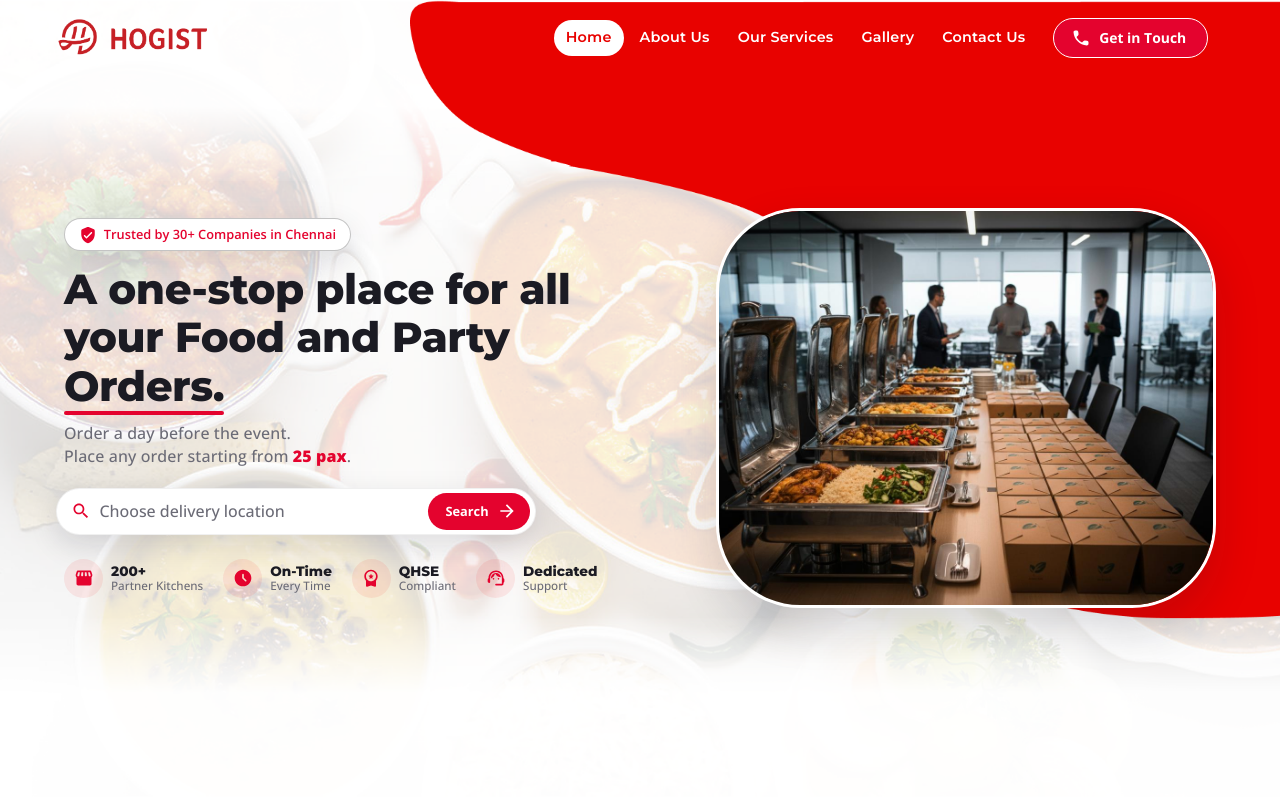
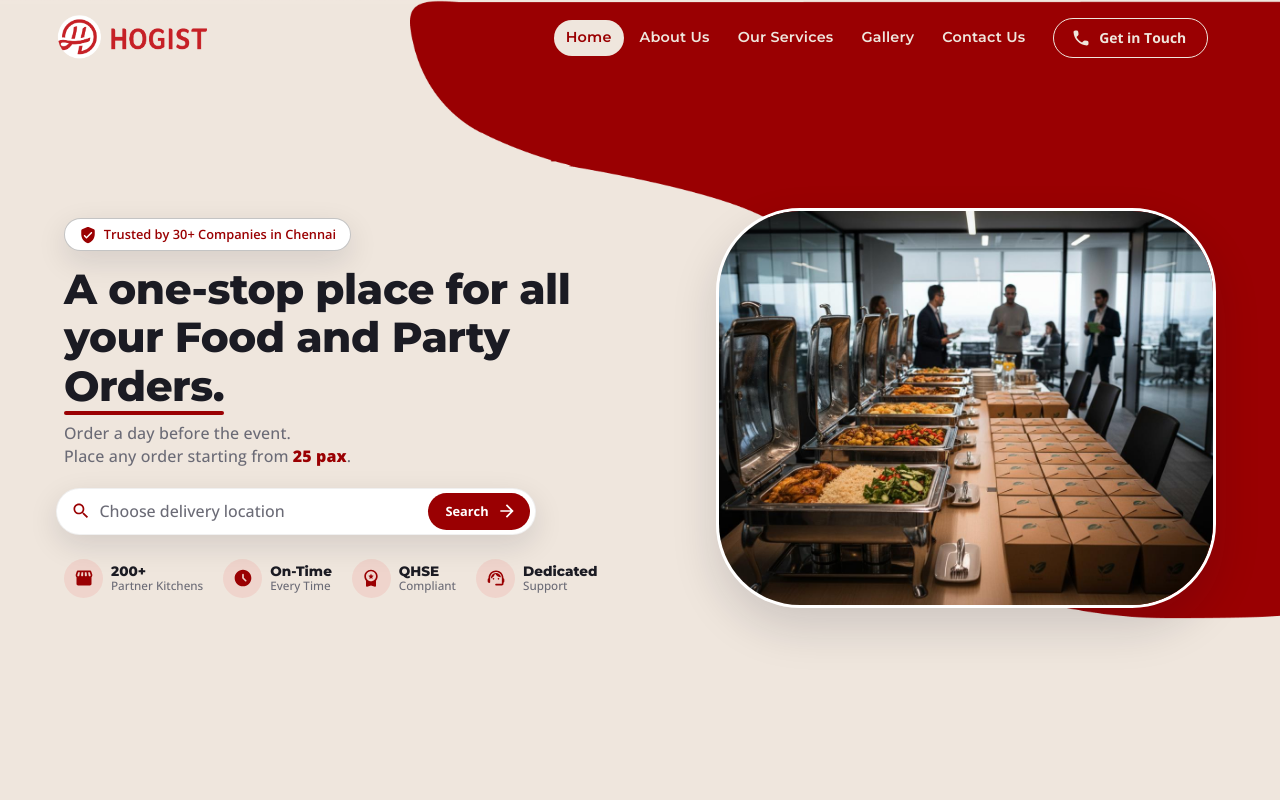
Before and after one commit to hogist-aiAgent/Hogist_ODC, a React (Vite) app: page / in a window 1280 px wide. Shown: the top 800 px of the page. Built offline with nearby package versions, Linux system fonts and the light colour scheme.

Commit message:
updated hero section

```diff
--- a/src/components/Header/Navbar.jsx
+++ b/src/components/Header/Navbar.jsx
@@ -62,7 +62,7 @@ export default function Navbar() {
       position="fixed"
       elevation={0}
       sx={{
-        bgcolor: scrolled ? '#fff' : 'transparent',
+        bgcolor: scrolled ? '#efe6dd' : 'transparent',
         boxShadow: scrolled ? '0 2px 8px rgba(0,0,0,0.08)' : 'none',
         transition: 'background-color 0.3s ease, box-shadow 0.3s ease',
         // borderBottom: '1px solid #F0F0F3',
@@ -149,17 +149,17 @@ export default function Navbar() {
                   textTransform: 'none',
                   fontFamily: '"Montserrat", sans-serif',
                   color: selectedLink === link.label
-                    ? (scrolled ? '#fff' : '#e80200')
-                    : (scrolled ? '#e80200' : '#fff'),
+                    ? (scrolled ? '#efe6dd' : '#9a0002')
+                    : (scrolled ? '#9a0002' : '#efe6dd'),
                   bgcolor: selectedLink === link.label
-                    ? (scrolled ? '#e80200' : '#fff')
+                    ? (scrolled ? '#9a0002' : '#efe6dd')
                     : 'transparent',
                   '&:hover': {
 
                     bgcolor: selectedLink === link.label
-                      ? (scrolled ? '#e80200' : '#fff')
+                      ? (scrolled ? '#9a0002' : '#efe6dd')
                       : (scrolled
-                          ? 'rgba(228,3,46,0.06)'
+                          ? 'rgba(154,0,2,0.06)'
                           : 'rgba(255,255,255,0.12)'),
                   },
                   '@media (min-width:1400px) and (max-width:1600px)': {
@@ -200,9 +200,9 @@ export default function Navbar() {
                 fontFamily: '"open sans", sans-serif',
                 fontSize: { md: '0.78rem', lg: '0.87rem' },
                 bgcolor: 'primary.main',
-                color: '#fff',
+                color: '#efe6dd',
                 boxShadow: 'none',
-                border: '1.5px solid #fff',
+                border: '1.5px solid #efe6dd',
 
                 '@media (min-width:1400px) and (max-width:1600px)': {
                   px: 2.2,
@@ -325,9 +325,9 @@ export default function Navbar() {
                   textTransform: 'none',
                   fontWeight: 700,
                   bgcolor: 'primary.main',
-                  color: '#fff',
+                  color: '#efe6dd',
                   boxShadow: 'none',
-                  border: '1.5px solid #fff',
+                  border: '1.5px solid #efe6dd',
                   '&:hover': { bgcolor: 'primary.dark', boxShadow: 'none' },
                 }}
                 onClick={handleMenuOpen}
--- a/src/components/HeroSection/Hero.jsx
+++ b/src/components/HeroSection/Hero.jsx
@@ -5,7 +5,7 @@ import {
   Button,
 } from '@mui/material';
 import { useRef } from 'react';
-import bgImg from '../../assets/backgroundImage/Desktopt.png';
+import bgImg from '../../assets/backgroundImage/Desktopu.png';
 import IconButton from '@mui/material/IconButton';
 import RestaurantMenuIcon from '@mui/icons-material/RestaurantMenu';
 import PaymentIcon from '@mui/icons-material/Payment';
@@ -36,7 +36,7 @@ const locationSearchRef = useRef(null);
       sx={{
         position: 'relative',
         overflow: 'hidden',
-        bgcolor: '#fff',
+        bgcolor: '#efe6dd',
         pt: { xs: 5, md: 4, lg: 5, xl: 8 },
         pb: { xs: 6, md: 5, lg: 6, xl: 7 },
         p: { xs: 2, sm: 2, md: 1, lg: 3 },
--- a/src/theme/theme.js
+++ b/src/theme/theme.js
@@ -3,7 +3,7 @@ import { createTheme } from '@mui/material/styles';
 const theme = createTheme({
   palette: {
     primary: {
-      main: '#E4032E',      // Hogist red
+      main: '#9a0002',      // Hogist red
       dark: '#B4021F',
       light: '#FF4D5E',
       contrastText: '#fff',
```
Also changed, not shown: src/assets/backgroundImage/Desktopu.png (added).
